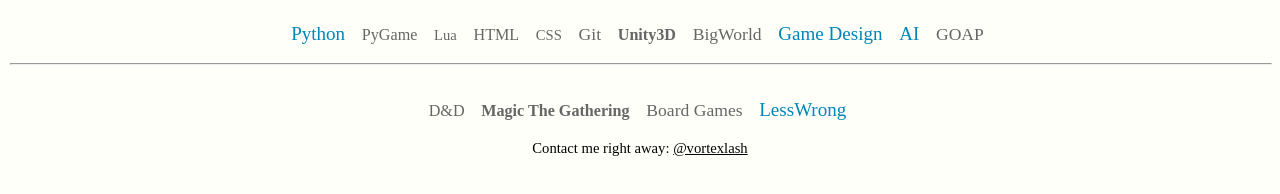
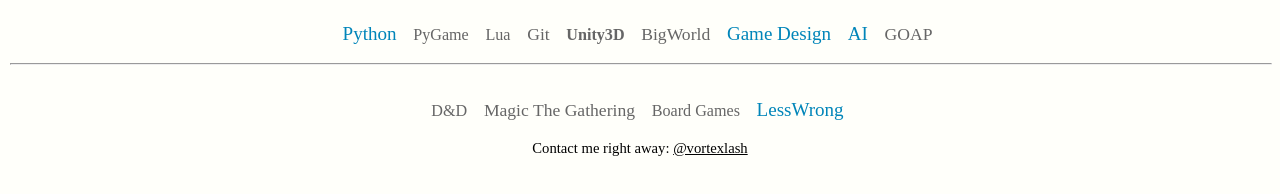
Before and after one commit to Vortexlash/vortexlash.github.io, a plain HTML site: page index.html in a window 1280 px wide. Shown: the part 222-416 px from the top of the page. Drawn offline with Linux system fonts and the light colour scheme.

Commit message:
Update index.html

```diff
--- a/index.html
+++ b/index.html
@@ -34,9 +34,7 @@
 		<p class="tagcloud">
 			<a href="http://www.google.com/search?q=what%20is%20Python" class="cloud_6">Python</a>
 			<a href="http://www.google.com/search?q=what%20is%20PyGame" class="cloud_3">PyGame</a>
-			<a href="http://www.google.com/search?q=what%20is%20Lua" class="cloud_2">Lua</a>
-			<a href="http://www.google.com/search?q=what%20is%20HTML" class="cloud_3">HTML</a>
-			<a href="http://www.google.com/search?q=what%20is%20CSS" class="cloud_2">CSS</a>
+			<a href="http://www.google.com/search?q=what%20is%20Lua" class="cloud_3">Lua</a>
 			<a href="http://www.google.com/search?q=what%20is%20Git" class="cloud_5">Git</a>
 			<a href="http://www.google.com/search?q=what%20is%20Unity3D" class="cloud_4">Unity3D</a>
 			<a href="http://www.google.com/search?q=what%20is%20BigWorld%20Engine" class="cloud_5">BigWorld</a>
@@ -51,8 +49,8 @@
         <div>
             <p class="tagcloud">
                 <a href="http://www.google.com/search?q=what%20is%20Dundeons%20and%20Dragons" class="cloud_3">D&D</a>
-                <a href="http://www.google.com/search?q=what%20is%20Pathfinder" class="cloud_4">Magic The Gathering</a>
-                <a href="http://www.google.com/search?q=what%20is%20Board%20Games" class="cloud_5">Board Games</a>
+                <a href="http://www.google.com/search?q=what%20is%20Pathfinder" class="cloud_5">Magic The Gathering</a>
+                <a href="http://www.google.com/search?q=what%20is%20Board%20Games" class="cloud_3">Board Games</a>
                 <a href="http://www.google.com/search?q=what%20is%20LessWrong" class="cloud_6">LessWrong</a>
             </p>
         </div>
```
